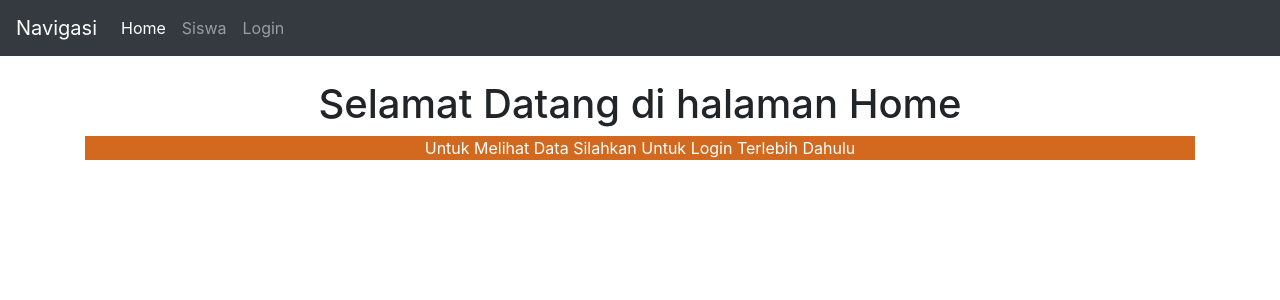
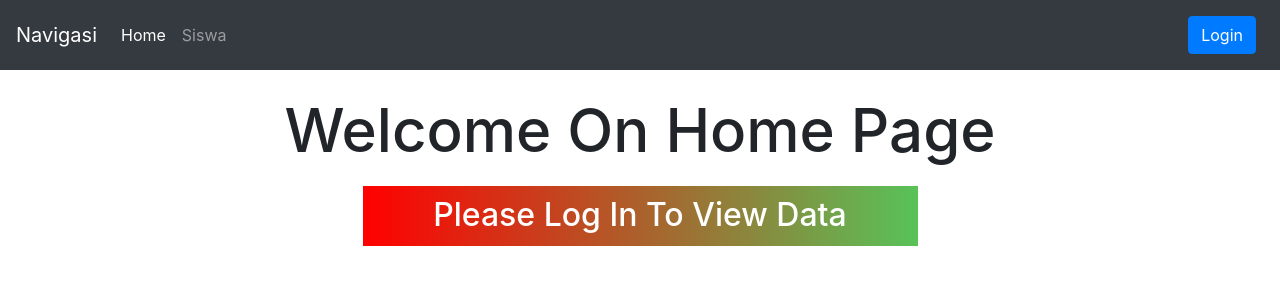
Before and after one commit to wahyupambudi/ReactJs-CRUD, a React (Create React App) app: page / in a window 1280 px wide. Shown: the top 300 px of the page. Built offline with nearby package versions, Linux system fonts and the light colour scheme.

Commit message:
Crud-Reactjs

```diff
--- a/src/components/Navbar.js
+++ b/src/components/Navbar.js
@@ -34,10 +34,12 @@ class Navbar extends Component {
                 Siswa
               </Link>
             </li>
+          </ul>
+          <ul className="nav navbar-nav ml-auto">
             {!token && (
               <li className="nav-item">
                 <Link className="nav-link" to="/login">
-                  Login
+                  <button className="btn btn-primary">Login</button>
                 </Link>
               </li>
             )}
@@ -45,11 +47,10 @@ class Navbar extends Component {
             {token && (
               <li className="nav-item">
                 <Link className="nav-link" to="/logout">
-                  Logout
+                <button className="btn btn-danger">Logout</button>
                 </Link>
               </li>
-            )}
-          </ul>
+            )}</ul>
         </div>
       </nav>
     );
--- a/src/index.css
+++ b/src/index.css
@@ -15,9 +15,18 @@ code {
 
 #edit1 {
   text-align: center;
+  font-size: 60px;
 }
+
 #edit2 {
   text-align: center;
-  background-color: chocolate;
+  background:linear-gradient(to right, red, rgb(88, 194, 88));
   color: white;
+  margin-left: 25%;
+  margin-right: 20%;
+  margin-top: 20px;
+  width: 50%;
+  height: 60px;
+  padding-top: 10px;
+  padding-bottom: 10px;
 }
--- a/src/page/Home.js
+++ b/src/page/Home.js
@@ -4,8 +4,8 @@ import '../../src/index.css';
 const Home = () => (
   <div>
       <br></br>
-    <h1 id="edit1">Selamat Datang di halaman Home</h1>
-    <p id="edit2">Untuk Melihat Data Silahkan Untuk Login Terlebih Dahulu</p>
+    <h1 id="edit1">Welcome On Home Page</h1>
+    <p id="edit2"><h2>Please Log In To View Data</h2></p>
   </div>
 );
 
```
